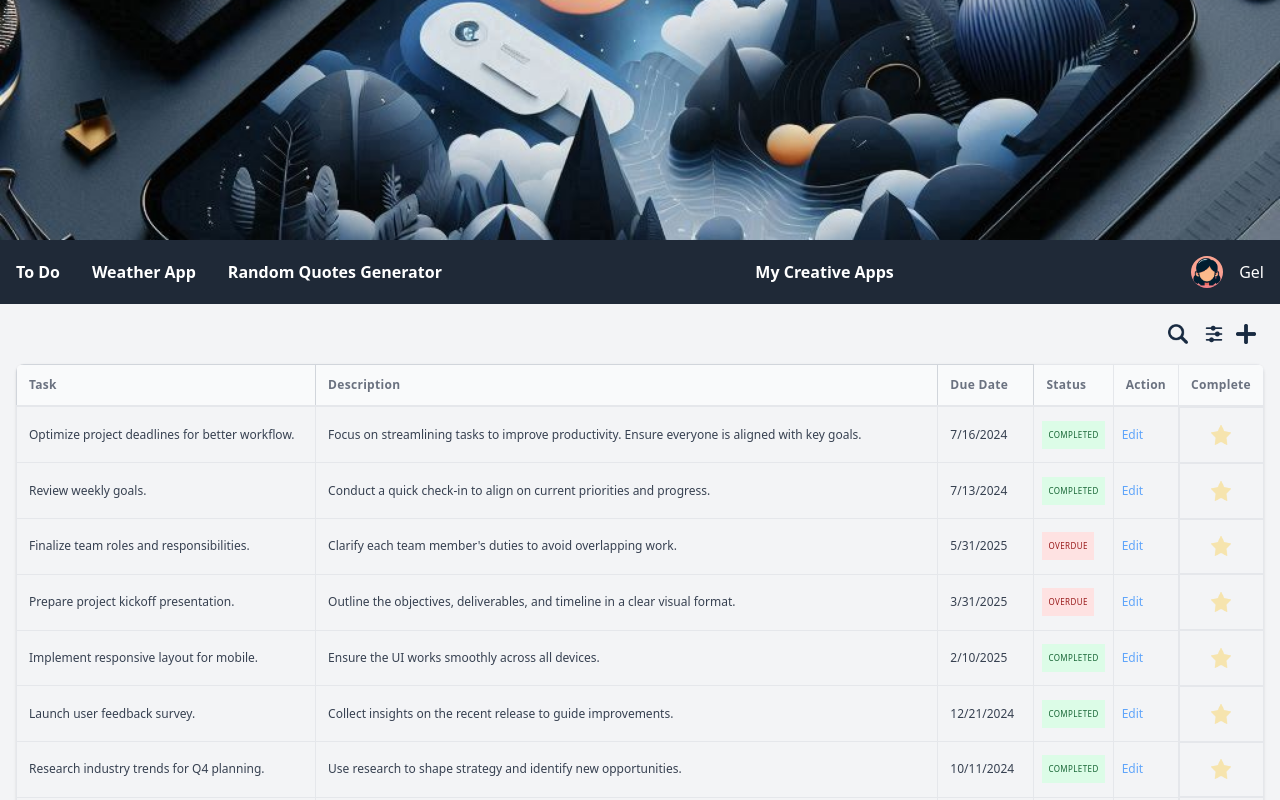
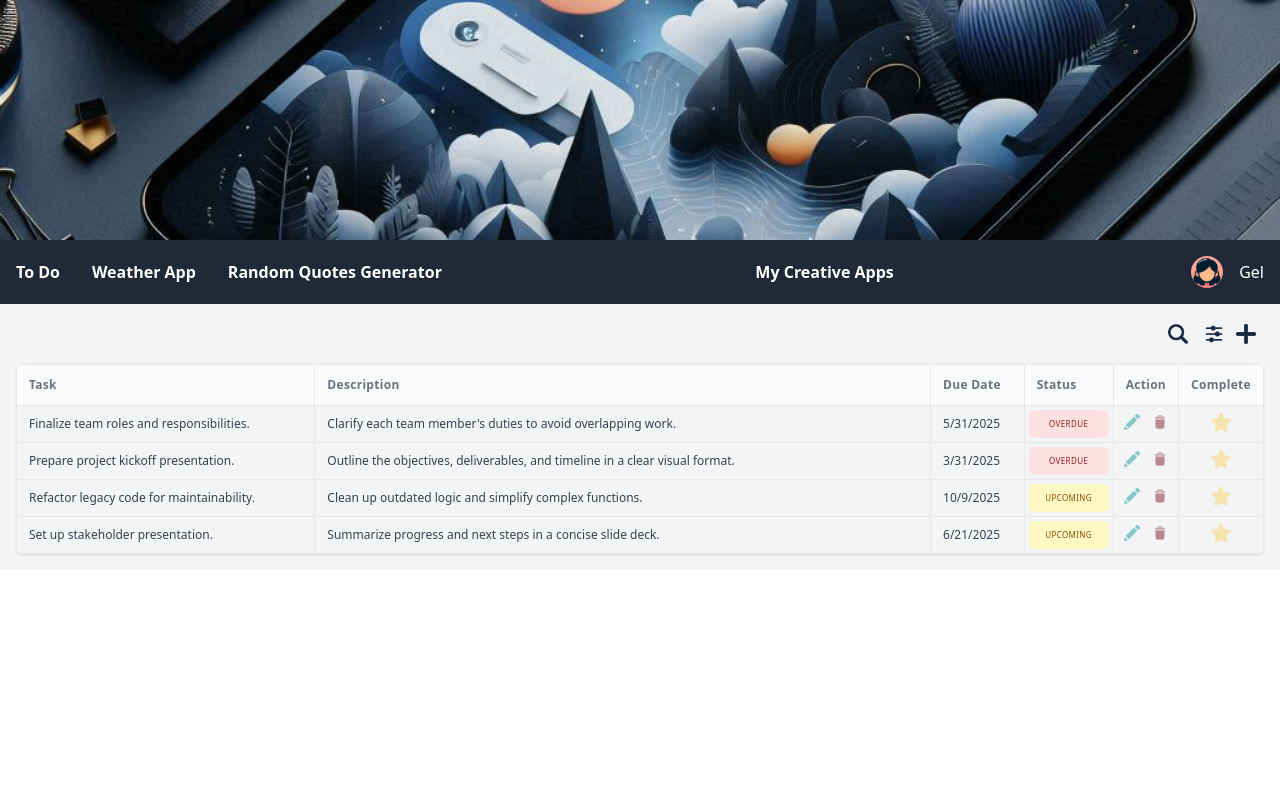
Before and after one commit to maryGel/creative-apps, a React (Vite) app: page / in a window 1280 px wide. Shown: the top 800 px of the page. Built offline with nearby package versions, Linux system fonts and the light colour scheme.

Commit message:
Added Edit function and global search

```diff
--- a/src/components/todolist/filterTodo.jsx
+++ b/src/components/todolist/filterTodo.jsx
@@ -6,7 +6,7 @@ import Chip from '@mui/material/Chip';
 import { Paper } from '@mui/material';
 
 
-function FilterTodo({selectStatuses, onStatusChange, optionStatus }){
+function FilterTodo({dataTodo, onStatusChange, optionStatus }){
 
 const CustomPaper = (props) => (
   <Paper
@@ -28,7 +28,7 @@ const CustomPaper = (props) => (
           multiple
           id="tags-outlined"
           options ={optionStatus}
-          value = {selectStatuses}
+          value = {dataTodo.status}
           onChange={(event, newValue) => onStatusChange(newValue)}
           getOptionLabel={(option) => option}
           PaperComponent={CustomPaper}
--- a/src/components/todolist/mobileView.jsx
+++ b/src/components/todolist/mobileView.jsx
@@ -18,10 +18,22 @@ function MobileView({dataTodo, handleComplete }){
                     "text-red-800 bg-red-100"
                     } `}
                 > {tableData.status}
-              {/* {console.log(tableData)} */}
                 </div>
-            <div>
-              <button className="text-blue-400 uppercase hover:text-blue-600">Edit</button>
+                <div className='space-x-3'>
+                     {/* Edit */}
+                     <button
+                        className='w-4 h-4 transition-transform duration-300 opacity-50 hover:opacity-100 hover:scale-110'
+                        // onClick={()=> setEditingTask(rowElement.id)}
+                      >
+                        <img src='./images/todolist/draw.png' alt="edit" />
+                      </button>
+                    {/* Delete button */}
+                      <button
+                        className='w-4 h-4 transition-transform duration-300 opacity-50 hover:opacity-100 hover:scale-110'
+                        // onClick={()=> handleDelete(rowElement.id)}
+                      >
+                        <img src='./images/todolist/delete.png' alt="edit" />
+                      </button>
                 </div>
               </div>
 
@@ -43,7 +55,9 @@ function MobileView({dataTodo, handleComplete }){
                       onClick={() => handleComplete(tableData.id)}
                     >
                       <img
-                  className={`w-4 h-4 opacity-30 outline-black hover:opacity-100 hover:scale-110 transition-transform duration-300`}
+                        className={`w-5 h-5 opacity-30 outline-black hover:opacity-100 hover:scale-110 transition-transform duration-300
+                          ${tableData.complete === true ? 'opacity-100' : 'opacity-30'}
+                          `}
                         src='./images/todolist/star.png' alt="complete-task"
                       />
                     </button>
@@ -51,8 +65,7 @@ function MobileView({dataTodo, handleComplete }){
               </div>
             </div>
           );
-      }
-      )}
+      })}
     </div>
   )}
 
--- a/src/components/todolist/todoTable.jsx
+++ b/src/components/todolist/todoTable.jsx
@@ -11,10 +11,20 @@ import './todo.css';
 import {columnTable} from './columnTable';
 import MobileView from './mobileView';
 
-function TodoTable({dataTodo, updateTask}){
+
+function TodoTable({
+    dataTodo,
+    updateTask,
+    deleteTask,
+    setOpenCreateTask,
+    setTask,
+    setDescription,
+    setDueDate,
+    setEditTask,
+    search
+  }){
 
   // Load data
-
   const finalColumns = React.useMemo(() => columnTable, []);
 
   // Initialize the table with data and columns
@@ -33,25 +43,54 @@ function TodoTable({dataTodo, updateTask}){
     updateTask(id, { complete: true });
   };
 
-  // const handleDelete = (id) => {
-  //   deleteTask(id);
-  // }
+  const handleDelete = (id) => {
+    deleteTask(id);
+    alert('Task has been deleted!')
+  }
+
+  const handleEdit = (id) => {
+    const taskToEdit = dataTodo.find(task => task.id === id);
+    if (taskToEdit) {
+      console.log("EDITING TASK:", taskToEdit); // Debug log
+      setOpenCreateTask(true);
+      setTask(taskToEdit.task);
+      setDescription(taskToEdit.description);
+      setDueDate(taskToEdit.duedate);
+      setEditTask(id);
+    }
+  };
+
+  const filteredRows = table.getRowModel().rows.filter((row) => {
+
+    if (!search.trim()) return true;
+
+    //adjust fields
+    const task = row.original.task?.toLowerCase() || '';
+    const description = row.original.description?.toLowerCase() || '';
+    const status = row.original.status?.toLowerCase() || '';
+
+      return (
+        task.includes(search.toLowerCase()) ||
+        description.includes(search.toLowerCase()) ||
+        status.includes(search.toLowerCase())
+        );
+    });
 
     return (
     <>
-      {/* Laptop  view */}
+      {/* Laptop view */}
       <div className='hidden w-full overflow-auto text-xs rounded-lg shadow table-auto md:block'>
         <table className= {`table-auto w-full text-left text-gray-500`}>
-            <thead className={`bg-gray-50 border-b-2 border-gray-200 `}>
+            <thead className={`bg-gray-50  `}>
               {table.getHeaderGroups().map((headerGroup) => {
                 return (
-                  <tr key= {headerGroup.id}>
+                  <tr key = {headerGroup.id}>
                     {headerGroup.headers.map((header) => {
                       return (
                         <th
                           key={header.id}
                           colSpan={header.colSpan}
-                          className={`p-3 font-semibold tracking-wide text-left relative border border-gray-300`}
+                          className={`p-3 font-semibold tracking-wide text-left relative border border-gray-200`}
                           style={{ width: header.getSize() }}
                         >
                           {flexRender(header.column.columnDef.header, header.getContext())}
@@ -68,7 +107,7 @@ function TodoTable({dataTodo, updateTask}){
                       );
                     }
                     )}
-                    <th className={`p-3 font-semibold tracking-wide text-left border border-gray-200 w-5`} scope="col">Status</th>
+                    <th className={`p-3 font-semibold tracking-wide text-left border border-gray-200 w-12`} scope="col">Status</th>
                     <th className={`p-3 font-semibold tracking-wide text-left border border-gray-200 w-5`} scope="col">Action</th>
                     <th className={`p-3 font-semibold tracking-wide text-left border border-gray-200 w-5`} scope="col">Complete</th>
                  </tr>
@@ -77,51 +116,61 @@ function TodoTable({dataTodo, updateTask}){
             </thead>
             <tbody>
               {/* Mapping the table content*/}
-                {table.getRowModel().rows.map((rowElement) => {
+                {filteredRows.map((rowElement) => {
                    return (
-                <tr key={rowElement.id}>
+                <tr key={rowElement.id} >
                     {rowElement.getVisibleCells().map((cell) => {
                     return (
                       <td
                         key={cell.id}
-                        className={`p-1 px-3 text-xs text-gray-700 border border-gray-200`}
+                        className={`py-1 px-3 text-xs text-gray-700 border border-gray-200`}
                       >
                         {flexRender(cell.column.columnDef.cell, cell.getContext())}
                       </td>
                     );
-
                   }
                   )}
+
                   {/* Status */}
-                  <td className = {`p-2 text-xs text-gray-700 border border-gray-200`} >
-                  <button className={`css-status-sm  p-1.5 text-center
-                    uppercase tracking-wider
+                  <td className = {`p-1 text-xs  text-gray-700 border border-gray-200`} >
+                    <button
+                        className={`css-status-sm  rounded-md p-1.5 text-center uppercase tracking-wider w-20
                         ${rowElement.original.status === 'Completed' ? "text-green-800 bg-green-100" :
                           rowElement.original.status === 'Upcoming' ? "text-yellow-800 bg-yellow-100" :
                           rowElement.original.status === 'Due Today' ? "text-yellow-900 bg-yellow-200" :
                           "text-red-800 bg-red-100"
-                    } `}>
+                          }`}
+                    >
                     {rowElement.original.status}
                     </button>
                   </td>
 
-                  {/* Edit Button */}
-                <td className = {`p-2 text-xs text-gray-700 border border-gray-200`} >
+                  {/* Actions */}
+                  <td className = {`p-2 text-xs space-x-3 text-center text-gray-700 border border-gray-200`} >
+                    {/* Edit */}
                       <button
-                    className="text-blue-400 hover:text-blue-600 "
-                    // onClick={()=> setEditingTask(rowElement.id)}
+                        className='w-4 h-4 transition-transform duration-300 opacity-50 hover:opacity-100 hover:scale-110'
+                        onClick={()=> handleEdit(rowElement.original?.id)}
                       >
-                    Edit
+                        <img src='./images/todolist/draw.png' alt="edit" />
+                      </button>
+                    {/* Delete button */}
+                      <button
+                        className='w-4 h-4 transition-transform duration-300 opacity-50 hover:opacity-100 hover:scale-110'
+                        onClick={()=> handleDelete(rowElement.original.id)}
+
+                      >
+                        <img src='./images/todolist/delete.png' alt="edit" />
                       </button>
                   </td>
 
                   {/* Complete (star icon) button */}
-                 <td className ={`p-[20%] first-letter my-auto flex justify-center align-center border  border-gray-200`} >
-                  <button
-                    onClick={() => handleComplete(rowElement.original.id)}
-                  >
+                  <td className ={`m-auto text-center border  border-gray-200`} >
+                    <button onClick={() => handleComplete(rowElement.original.id)}>
                       <img
-                      className={`w-5 h-5 opacity-30 hover:opacity-100 hover:scale-110 transition-transform duration-300`}
+                        className={`w-5 h-5 hover:opacity-100 hover:scale-110 transition-transform duration-300
+                          ${rowElement.original.complete ? "opacity-100" : "opacity-30"}
+                          `}
                         src='./images/todolist/star.png' alt="complete-task"
                       />
                     </button>
--- a/src/components/todolist/todobutton.jsx
+++ b/src/components/todolist/todobutton.jsx
@@ -1,17 +1,32 @@
 import CreateTask from './createTask';
-import { useState, useRef } from 'react';
+import { useRef } from 'react';
 
 
-function TodoButtons( { addTask, setOpenFilter}){
+function TodoButtons( {
+    addTask,
+    setOpenFilter,
+    openCreateTask,
+    setOpenCreateTask,
+    task,
+    setTask,
+    description,
+    setDescription,
+    dueDate,
+    setDueDate,
+    editTask,
+    setEditTask,
+    dataTodo,
+    updateTask,
+    setSearch,
+    getStatusFromDate
+  }){
 
-  const [openCreateTask, setOpenCreateTask] = useState(false);
+
   const taskInputRef = useRef(null);
-  const [task, setTask] = useState('');
-  const [description, setDescription] = useState('');
-  const [dueDate, setDueDate] = useState('');
+
 
   const handleAddTask = () => {
-    addTask({task, description, duedate: dueDate});
+    addTask({task, description, duedate: dueDate });
   }
 
   return (
@@ -23,6 +38,7 @@ function TodoButtons( { addTask, setOpenFilter}){
           <input
             type='Search'
             placeholder='Search'
+            onChange={(e) => setSearch(e.target.value)}
             className={`
                 absolute right-0 top-1/2 -translate-y-1/2
                 w-0 opacity-0 group-hover:w-60 md:group-hover:w-80 md:group-hover:h-10 group-hover:opacity-100
@@ -78,6 +94,11 @@ function TodoButtons( { addTask, setOpenFilter}){
         dueDate={dueDate}
         setDueDate={setDueDate}
         addTask={handleAddTask}
+        editTask={editTask}
+        setEditTask={setEditTask}
+        dataTodo={dataTodo}
+        updateTask={updateTask}
+        getStatusFromDate = {getStatusFromDate}
       />
     </>
   );
--- a/src/components/todolist/useTasks.jsx
+++ b/src/components/todolist/useTasks.jsx
@@ -4,37 +4,51 @@ import dataTodoApp from './dataTodo';
 
 export const useTasks = () => {
 
-  const [ tasks, setTasks] = useState(() => {
+  const [tasks, setTasks] = useState(() => {
     const saved = localStorage.getItem('tasks');
-    return saved ? JSON.parse(saved) : dataTodoApp;
-  })
-
-  {console.log(tasks)}
+    const initialTasks = saved ? JSON.parse(saved) : dataTodoApp;
+    return initialTasks || [];
+  });
 
   useEffect (() => {
     localStorage.setItem('tasks', JSON.stringify(tasks));
   }, [tasks]);
 
   const addTask = (newTask) => {
-    console.log("Parent received:", newTask); // Debug
+    console.log("Parent received:", newTask);
     setTasks(prevTasks => [...prevTasks, {
-      ...newTask, // 🔹 Preserves all fields (including status)
+      ...newTask,
       id: prevTasks.length + 1,
       complete: false,
     }]);
   };
 
   const updateTask = (id, updates) => {
-    setTasks(tasks.map(task =>
-      task.id === id? { ...task, ...updates } : task
-    ))
-  }
+    console.log("UPDATE DATA - ID:", id, "UPDATES:", updates); // Debug log
+    setTasks(prevTasks => {
+      const updatedTasks = prevTasks.map(task => {
+        if (task.id === id) {
+          console.log("MERGING:", task, "WITH:", updates); // Debug log
+          return {
+            ...task,
+            ...updates,
+            // Ensure consistent date field name:
+            // dueDate: updates.dueDate || task.dueDate || task.duedate,
+            // duedate: undefined // Clean up old field if it exists
+          };
+        }
+        return task;
+      });
+      console.log("UPDATED TASKS:", updatedTasks); // Debug log
+      return updatedTasks;
+    });
+  };
 
   const deleteTask = (id) => {
     setTasks(tasks.filter(task => task.id !== id));
   };
 
-  return { tasks, addTask, updateTask, deleteTask};
+  return {tasks, addTask, updateTask, deleteTask};
 }
 
 // export default useTasks;
--- a/src/pages/TodoPage.jsx
+++ b/src/pages/TodoPage.jsx
@@ -1,4 +1,4 @@
-import React, { useState  } from 'react';
+import React, { useState, useEffect } from 'react';
 import FilterTodo from '../components/todolist/filterTodo.jsx';
 import TodoTable from '../components/todolist/todoTable.jsx';
 import TodoButtons from '../components/todolist/todobutton.jsx';
@@ -13,8 +13,10 @@ function TodoPage(){
   const [openFilter, setOpenFilter] = useState(false);
 
   const optionStatus = ['Upcoming', 'Overdue', 'Due Today', 'Completed'];
-  const [selectedStatuses, setSelectedStatuses] = useState(optionStatus);
+  const defaultFilter = ['Upcoming', 'Overdue', 'Due Today'];
+  const [selectedStatuses, setSelectedStatuses] = useState(defaultFilter);
 
+  //Computation of dynamic status
   const getStatusFromDate = (due) => {
     const today = new Date();
     const dueDate = new Date(due);
@@ -29,34 +31,63 @@ function TodoPage(){
   const dataTodo = React.useMemo(() => {
     return tasks.map(task => {
       const isComplete = task.complete === true || task.complete === "true";
-      const status = isComplete ? "Completed" : getStatusFromDate(task.duedate);
-      return {...task, status};
+      const date =  task.duedate; // Handle both cases
+      const status = isComplete ? "Completed" : getStatusFromDate(date);
+      return {
+        ...task,
+        status
+      };
     });
   }, [tasks]);
 
-  console.log(
-    tasks.map(task => ({
-      id: task.id,
-      rawComplete: task.complete,
-      type: typeof task.complete,
-      evaluated: task.complete === true || task.complete === 'true'
-    }))
-  );
+  console.log(dataTodo)
+
 
 
   const filteredTasks = dataTodo.filter(task => {
-    return selectedStatuses.includes(task.status);
+    return selectedStatuses.leght === 0 ? false : selectedStatuses.includes(task.status);
   });
 
-  // {console.log(filteredTasks)}
+  // auto refresh when the filtered option is empty
+  useEffect(() => {
+    if (selectedStatuses.length === 0 ) {
+      setTimeout(() => {
+        window.location.reload();
+      },5000)
+    }
+  })
+
+  console.log("Tasks IDs:", tasks.map(t => t.id));
+  console.log("dataTodo IDs:", dataTodo.map(t => t.id));
+
+  //ligting the useState for the todoTable edit button can access;
+  const [openCreateTask, setOpenCreateTask] = useState(false);
+  const [task, setTask] = useState('');
+  const [description, setDescription] = useState('');
+  const [dueDate, setDueDate] = useState('');
+  const [editTask, setEditTask] = useState(null);
+  const [search, setSearch] = useState('');
+
   return (
     <div className='items-center justify-center p-4 bg-gray-100'>
 
       <div className='flex justify-end mb-4'>
         <TodoButtons
-          openFilter = {openFilter}
           setOpenFilter = {setOpenFilter}
           addTask = { addTask }
+          updateTask = {updateTask}
+          openCreateTask = {openCreateTask}
+          setOpenCreateTask = {setOpenCreateTask}
+          task = {task}
+          setTask = {setTask}
+          description = {description}
+          setDescription = {setDescription}
+          dueDate = {dueDate}
+          setDueDate ={setDueDate}
+          editTask = {editTask}
+          setEditTask =  {setEditTask}
+          setSearch = {setSearch}
+          getStatusFromDate = {getStatusFromDate}
         />
       </div>
 
@@ -65,15 +96,19 @@ function TodoPage(){
         selectedStatuses = {selectedStatuses}
         onStatusChange = {setSelectedStatuses}
         optionStatus = {optionStatus}
-        filteredTasks = {filteredTasks}
+        dataTodo = {dataTodo}
+
       />}
     <TodoTable
       updateTask = {updateTask}
       deleteTask = { deleteTask }
-      tasks = {filteredTasks}
-      getStatusFromDate = {getStatusFromDate}
-      dataTodo = {dataTodo}
-
+      dataTodo = {dataTodo && filteredTasks}
+      setOpenCreateTask ={setOpenCreateTask}
+      setTask = {setTask}
+      setDescription = {setDescription}
+      setDueDate ={setDueDate}
+      setEditTask = {setEditTask}
+      search = {search}
     />
 
     </div>
```
Also changed, not shown: src/components/todolist/createTask.jsx (+39 -7 lines), public/images/todolist/delete.png (added), public/images/todolist/draw.png (added). Lines whose indentation alone changed are shown as unchanged.
